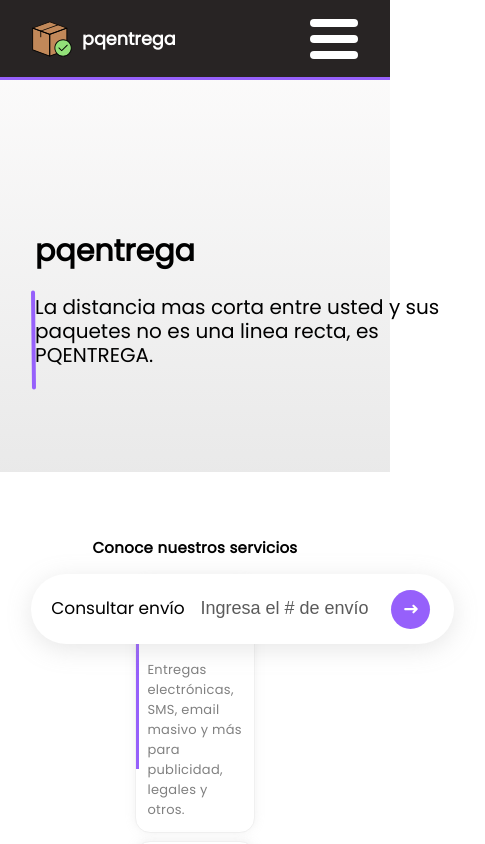
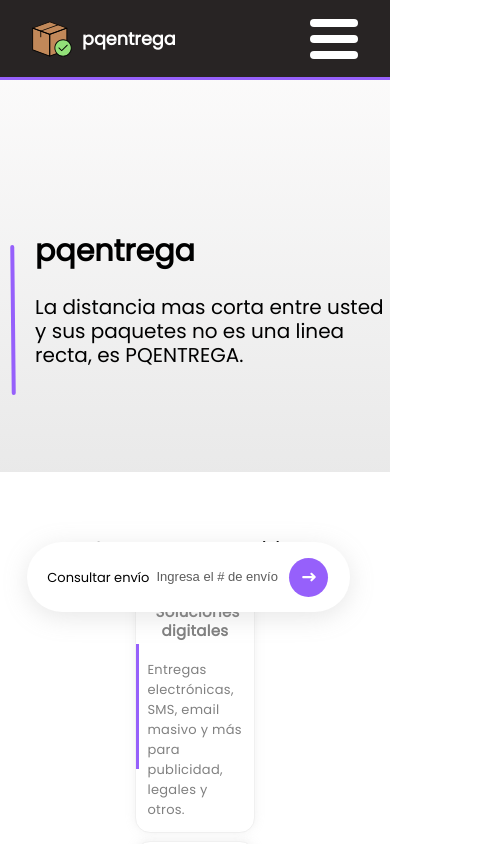
Before and after one commit to daviardev/app-paquetes, a React (Vite) app: page / in a window 390 px wide. Shown: the top 844 px of the page, 485 px wide, since content can reach past the window. Built offline with nearby package versions, Linux system fonts and the light colour scheme; no server answers.

Commit message:
style: Fix line

```diff
--- a/src/pages/Home/styles.scss
+++ b/src/pages/Home/styles.scss
@@ -61,7 +61,7 @@
         border: none;
         background: #fff;
         outline: none;
-        font-size: 19px;
+        font-size: 15px;
 
         &::placeholder {
             font-size: 18px;
@@ -130,4 +130,42 @@
         opacity: 0;
         left: 0;
     }
+
+    .card__line {
+        margin-left: -12%;
+        margin-top: -20px;
+        width: 150px;
     }
+
+    .card__p {
+        width: 90%;
+    }
+
+    .search__container {
+        top: 64.2%;
+        left: 7%;
+        width: 323px;
+
+        p {
+            font-size: 13px;
+            top: 26px;
+        }
+
+        input {
+            font-size: 15px;
+            width: 130px;
+
+            &::placeholder {
+                font-size: 13px;
+            }
+        }
+
+        button {
+            left: 81%;
+        }
+    }
+
+    .card__title {
+        width: 90%;
+    }
+}
```
Lines whose indentation alone changed are shown as unchanged.
